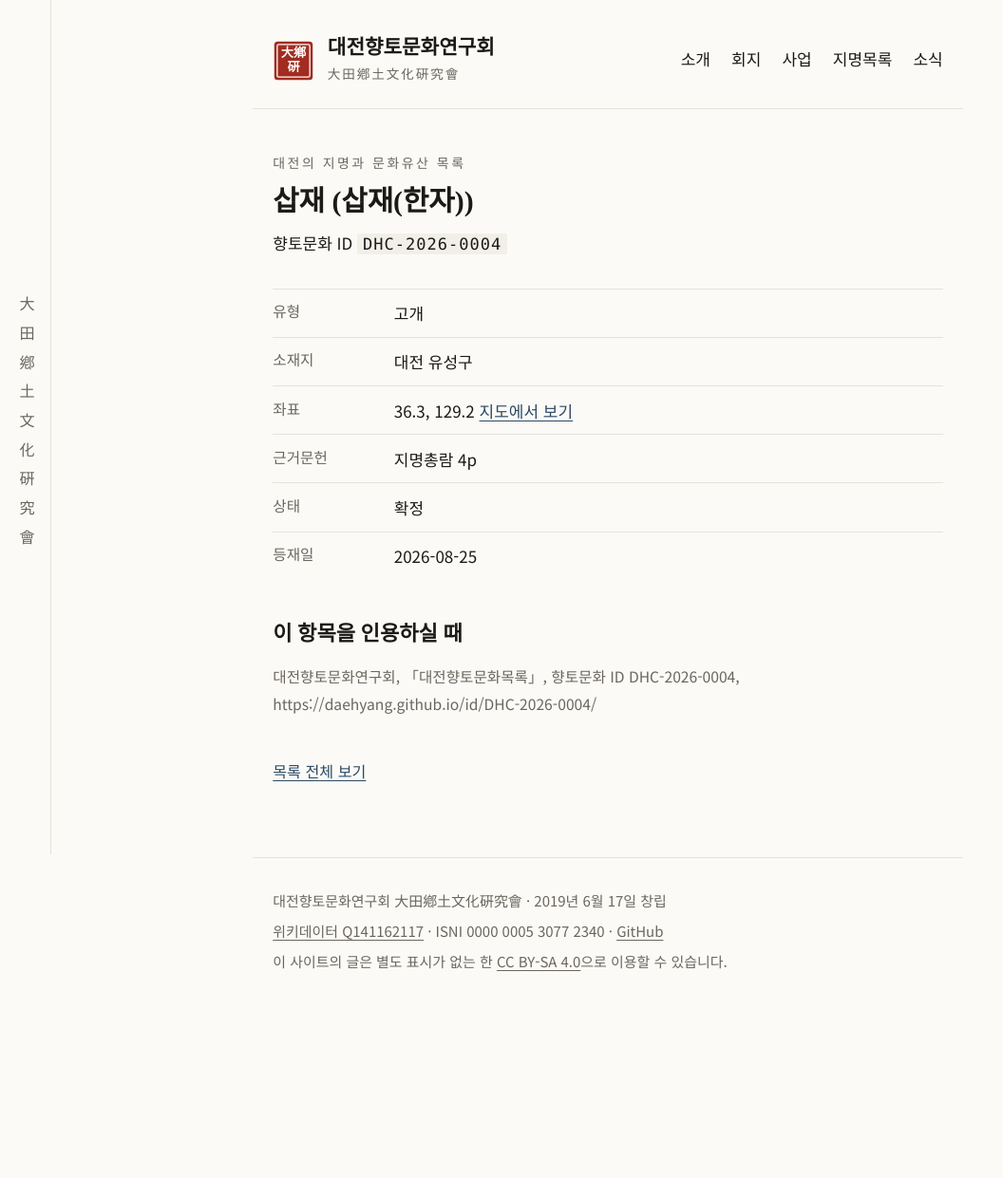
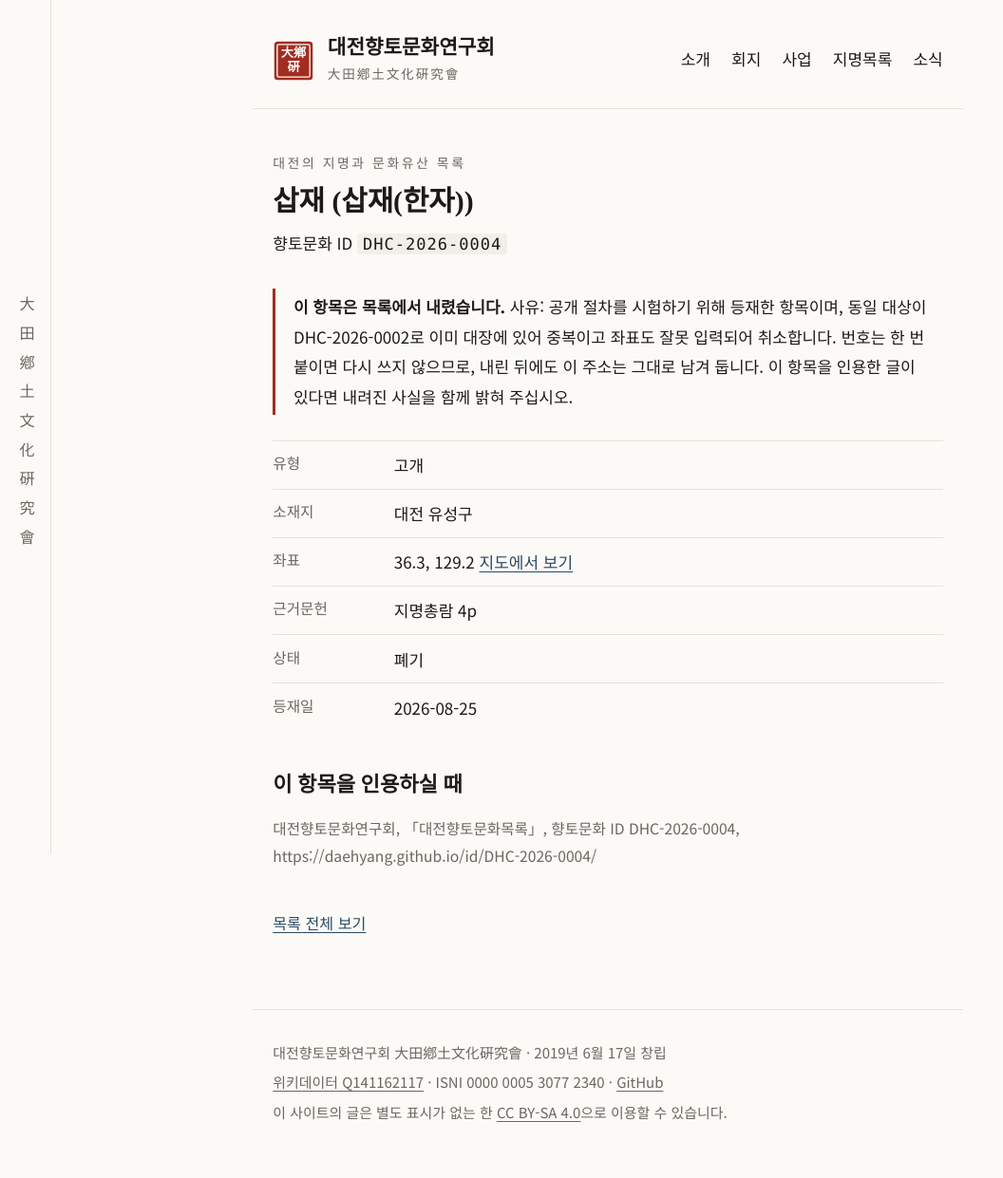
Before and after one commit to daehyang/daehyang.github.io, a Jekyll site: the page built from _placenames/DHC-2026-0004.md, in a window 1280 px wide. Shown: the whole page at 95% size, without its empty margins (0-1056 px from the left). Built offline with Jekyll 4.4.1, drawn with Linux system fonts in a browser that asks for light colours; before the commit the page ends 1081 px from its top, so only the background shows below that.

Commit message:
공개 목록 갱신 (internal 대장에서 생성)

```diff
--- a/_placenames/DHC-2026-0004.md
+++ b/_placenames/DHC-2026-0004.md
@@ -12,7 +12,8 @@ locality: "대전 유성구"
 lat: "36.3"
 lon: "129.2"
 source: "지명총람 4p"
-status: "확정"
+status: "폐기"
 registered: "2026-08-25"
+retired_reason: "공개 절차를 시험하기 위해 등재한 항목이며, 동일 대상이 DHC-2026-0002로 이미 대장에 있어 중복이고 좌표도 잘못 입력되어 취소합니다."
 description: "대전 유성구의 고개. 향토문화 ID DHC-2026-0004."
 ---
--- a/assets/data/placenames.csv
+++ b/assets/data/placenames.csv
@@ -1,2 +1,2 @@
 ID,지명,한자,유형,소재지,좌표(위도),좌표(경도),근거문헌,위키데이터QID,위키백과,상태,등재일,폐기사유
-DHC-2026-0004,삽재,삽재(한자),고개,대전 유성구,36.3,129.2,지명총람 4p,,,확정,2026-08-25,
+DHC-2026-0004,삽재,삽재(한자),고개,대전 유성구,36.3,129.2,지명총람 4p,,,폐기,2026-08-25,"공개 절차를 시험하기 위해 등재한 항목이며, 동일 대상이 DHC-2026-0002로 이미 대장에 있어 중복이고 좌표도 잘못 입력되어 취소합니다."
```
